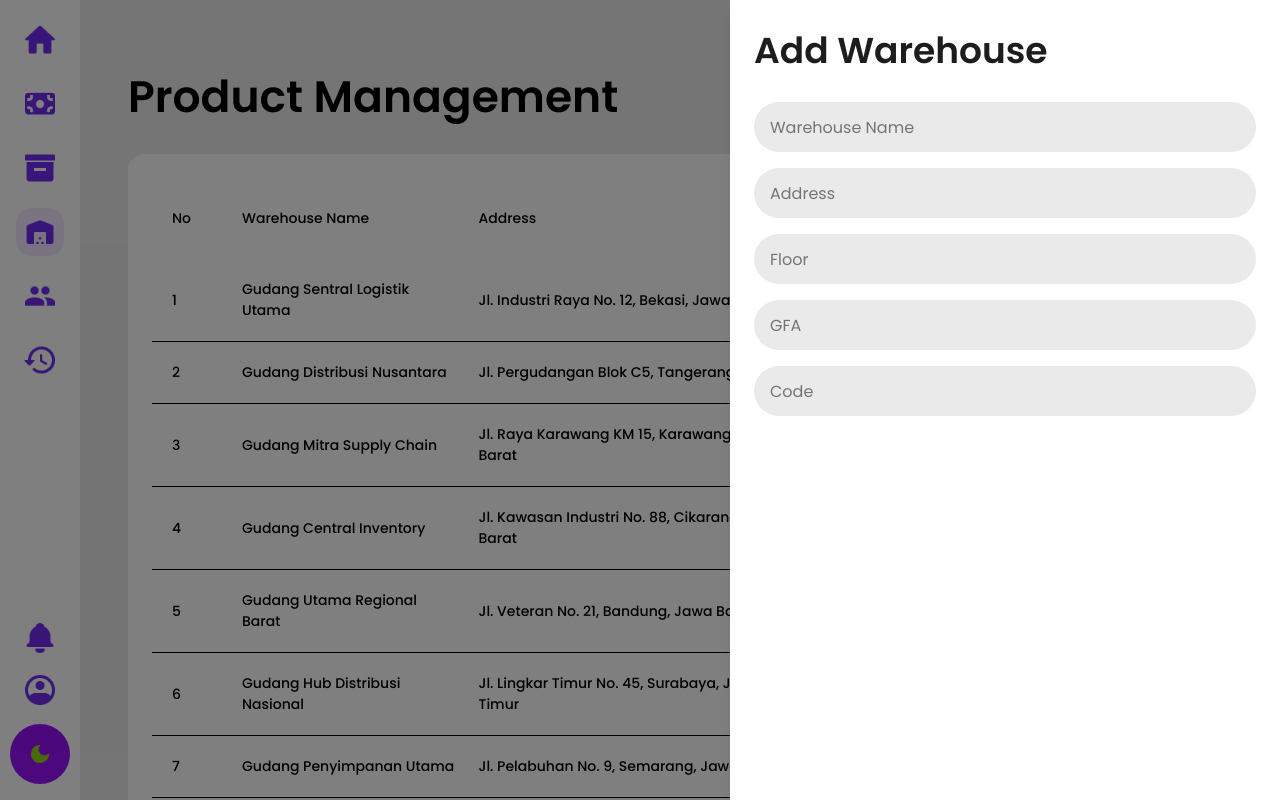
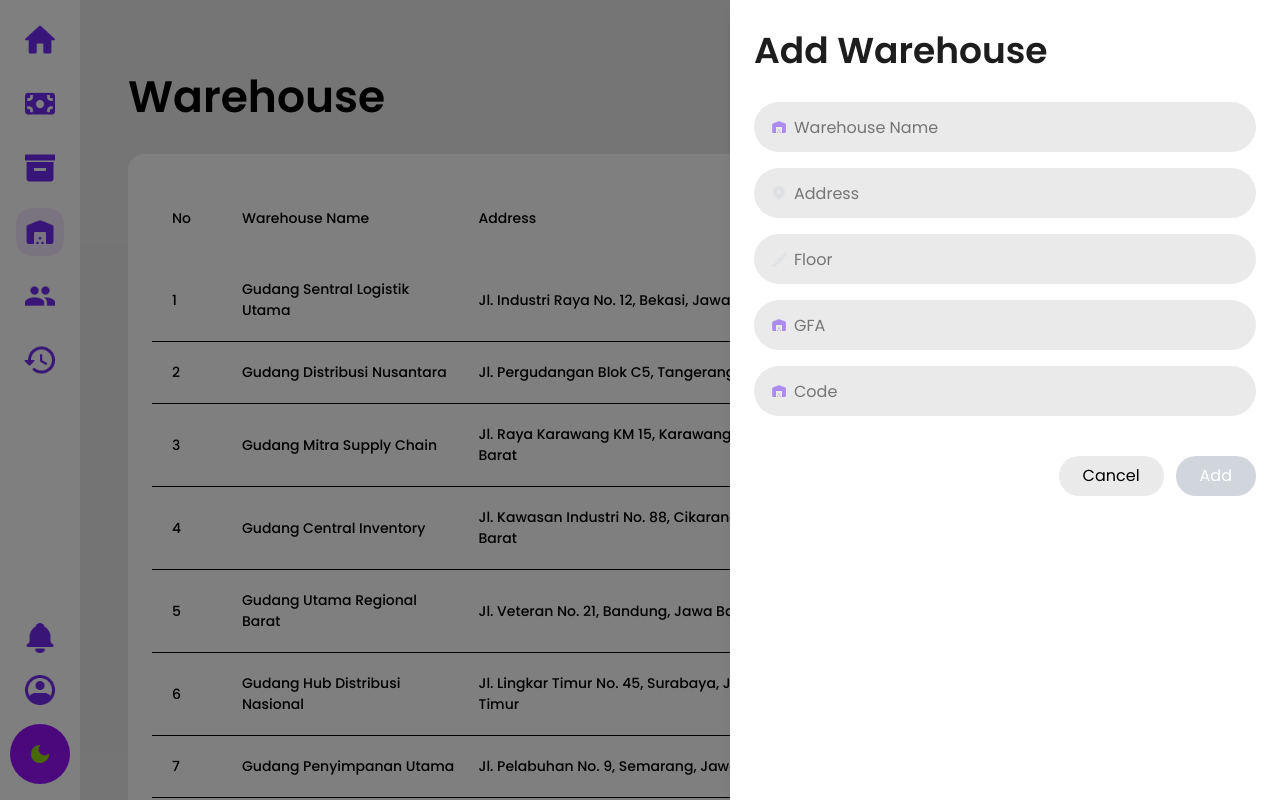
Before and after one commit to Jubilio14/FrontendPOS, a React (Vite) app: page /Warehouse in a window 1280 px wide. Both pictures are taken after a click on the element 1224 px from the left and 744 px from the top of the page. Shown: the top 800 px of the page. Built offline with nearby package versions, Linux system fonts and the light colour scheme.

Commit message:
Warehouse Add Item

```diff
--- a/src/pages/Warehouse.jsx
+++ b/src/pages/Warehouse.jsx
@@ -71,7 +71,40 @@ export default function Warehouse() {
    const [address, setAddress] = useState("");
    const [floor, setFloor] = useState("");
    const [gfa, setGFA] = useState("");
-   const [code, setCode] = useState("");
+   const [storageArea, setStorageArea] = useState("");
+   const [errorWarehouse, setErrorWarehouse] = useState("");
+
+  const [warehouse, setWarehouse] = useState(orderItems);
+
+   const handleAddItem = () => {
+    const name = warehouseName.trim();
+
+      if (!name || !address || !floor || !gfa || !storageArea) {
+        setErrorWarehouse("Semua field wajib diisi");
+        return;
+      }
+
+      const newItem = {
+        id: Date.now(),
+        name,
+        address,
+        floor,
+        gfa,
+        storageArea,
+      };
+
+      setWarehouse((prev) => [...prev, newItem]);
+
+      // reset form
+      setWarehouseName("");
+      setAddress("");
+      setGFA("");
+      setFloor("");
+      setStorageArea("");
+      setErrorWarehouse("");
+
+      setShowAddWarehouse(false);
+    };
 
   return (
     <div className="p-6">
@@ -82,7 +115,7 @@ export default function Warehouse() {
             {/* Kiri */}
             <div>
             <h1 className="text-[44px] font-semibold leading-[66px]">
-                Product Management
+                Warehouse
             </h1>
             </div>
 
@@ -107,7 +140,7 @@ export default function Warehouse() {
         </div>
 
         {/* ROW */}
-        {orderItems.map((item, i) => (
+        {warehouse.map((item, i) => (
           <div
             key={i}
             className="grid grid-cols-[50px_2fr_3fr_1fr_1fr_1fr] items-center p-[20px] gap-[20px] border-b last:border-none text-[14px] leading-[21px] font-medium text-[#1D1D1D] hover:bg-gray-50 transition"
@@ -162,17 +195,27 @@ export default function Warehouse() {
             <div className="flex flex-col gap-4">
 
             {/* NAME */}
+           <div className="relative group">
+              <img
+                src="/icons/Warehouse.png"
+                className="absolute left-4 top-1/2 -translate-y-1/2 w-[18px] h-[18px] opacity-50"
+              />
+
               <input
                 type="text"
                 placeholder="Warehouse Name"
                 value={warehouseName}
-                onChange={(e) => {
-                setWarehouseName(e.target.value);
-                }}
-                className="h-[50px] bg-[#EAEAEA] rounded-full px-4 outline-none"
+                onChange={(e) => setWarehouseName(e.target.value)}
+                className="h-[50px] w-full bg-[#EAEAEA] rounded-full pl-10 pr-4 outline-none"
               />
+            </div>
 
             {/* Address */}
+            <div className="relative group">
+              <img
+                src="/icons/Location.png"
+                className="absolute left-4 top-1/2 -translate-y-1/2 w-[18px] h-[18px] opacity-50"
+              />
               <input
                 type="text"
                 placeholder="Address"
@@ -180,10 +223,17 @@ export default function Warehouse() {
                 onChange={(e) => {
                 setAddress(e.target.value);
                 }}
-                className="h-[50px] bg-[#EAEAEA] rounded-full px-4 outline-none"
+                className="h-[50px] w-full bg-[#EAEAEA] rounded-full pl-10 pr-4 outline-none"
               />
+            </div>
+
 
             {/* Floor */}
+            <div className="relative group">
+              <img
+                src="/icons/Floor.png"
+                className="absolute left-4 top-1/2 -translate-y-1/2 w-[18px] h-[18px] opacity-50"
+              />
               <input
                 type="text"
                 placeholder="Floor"
@@ -191,10 +241,17 @@ export default function Warehouse() {
                 onChange={(e) => {
                 setFloor(e.target.value);
                 }}
-                className="h-[50px] bg-[#EAEAEA] rounded-full px-4 outline-none"
+                className="h-[50px] w-full bg-[#EAEAEA] rounded-full pl-10 pr-4 outline-none"
               />
+            </div>
+
 
             {/* GFA */}
+            <div className="relative group">
+              <img
+                src="/icons/Warehouse.png"
+                className="absolute left-4 top-1/2 -translate-y-1/2 w-[18px] h-[18px] opacity-50"
+              />
               <input
                 type="text"
                 placeholder="GFA"
@@ -202,19 +259,49 @@ export default function Warehouse() {
                 onChange={(e) => {
                 setGFA(e.target.value);
                 }}
-                className="h-[50px] bg-[#EAEAEA] rounded-full px-4 outline-none"
+                className="h-[50px] bg-[#EAEAEA] w-full pl-10 pr-4 rounded-full  outline-none"
               />
+            </div>
 
             {/* CODE */}
+            <div className="relative group">
+              <img
+                src="/icons/Warehouse.png"
+                className="absolute left-4 top-1/2 -translate-y-1/2 w-[18px] h-[18px] opacity-50"
+              />
               <input
                 type="text"
                 placeholder="Code"
-                value={code}
+                value={storageArea}
                 onChange={(e) => {
-                setCode(e.target.value);
+                setStorageArea(e.target.value);
                 }}
-                className="h-[50px] bg-[#EAEAEA] rounded-full px-4 outline-none"
+                className="h-[50px] bg-[#EAEAEA] w-full pl-10 pr-4 rounded-full px-4 outline-none"
               />
+            </div>
+
+            {/* Button */}
+            <div className="mt-auto flex justify-end gap-3 pt-6">
+
+              <button
+                onClick={() => setShowAddWarehouse(false)}
+                className="px-6 py-2 bg-[#EAEAEA] rounded-full cursor-pointer hover:opacity-80 transition"
+              >
+                Cancel
+              </button>
+
+              <button
+                onClick={handleAddItem}
+                className={`px-6 py-2 rounded-full text-white ${
+                  !warehouseName || !address || !floor || !gfa || !storageArea
+                    ? "bg-gray-300 cursor-not-allowed"
+                    : "bg-[#702BF0] cursor-pointer hover:opacity-80 transition"
+                }`}
+              >
+                Add
+              </button>
+
+            </div>
 
             </div>
         </div>
```
Also changed, not shown: public/icons/Floor.png (added), public/icons/Location.png (added). Lines whose indentation alone changed are shown as unchanged.
